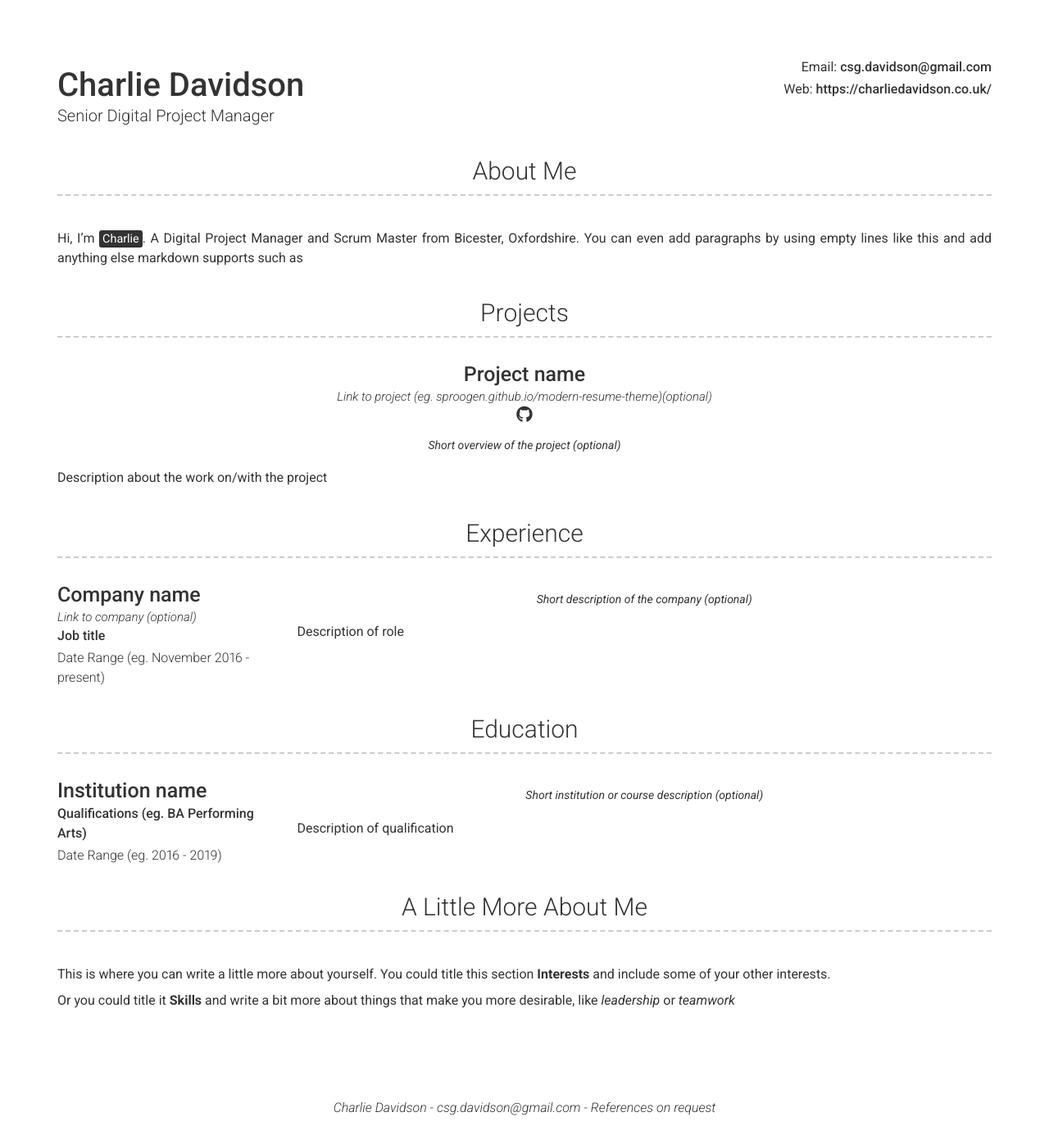
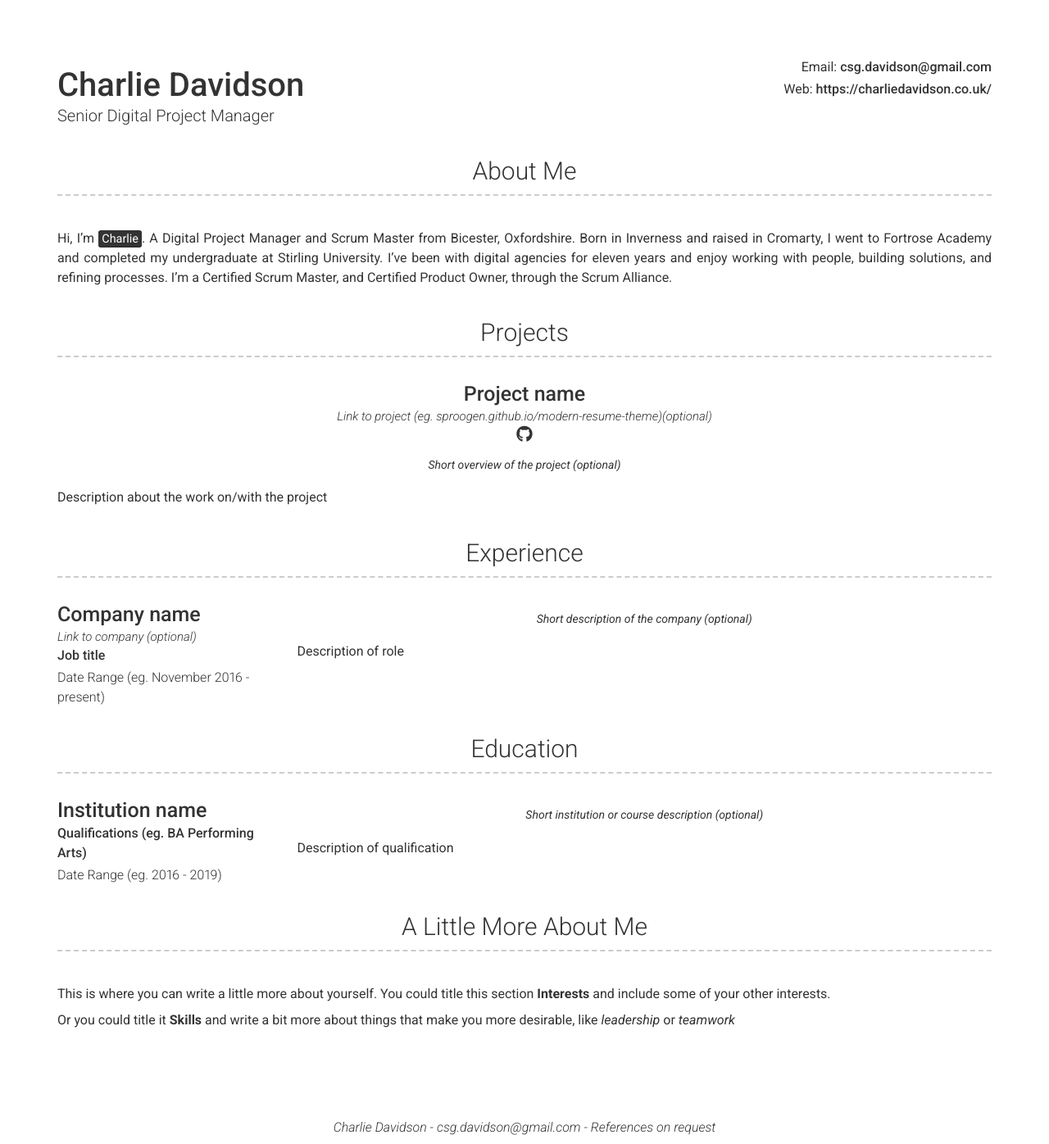
Before and after one commit to csgdavidson/Charlie-Davidson2, a Jekyll site: the page built from index.md, in a window 1280 px wide. Shown: the whole page at 82% size. Built offline with Jekyll 4.4.1, drawn with Linux system fonts in a browser that asks for light colours; nearby versions of some CDN libraries; before the commit the page ends 1372 px from its top, so only the background shows below that.

Commit message:
Update _config.yml

```diff
--- a/_config.yml
+++ b/_config.yml
@@ -24,7 +24,7 @@ darkmode: false
 # about_title: About Me (Use this to override about section title)
 about_content: | # this will include new lines to allow paragraphs
   Hi, I'm <mark>Charlie</mark>. A Digital Project Manager and Scrum Master from Bicester, Oxfordshire.
-  You can even add paragraphs by using empty lines like this and add anything else markdown supports such as
+  Born in Inverness and raised in Cromarty, I went to Fortrose Academy and completed my undergraduate at Stirling University. I've been with digital agencies for eleven years and enjoy working with people, building solutions, and refining processes. I'm a Certified Scrum Master, and Certified Product Owner, through the Scrum Alliance.
 
 # Projects Section
 # projects_title: Projects #(Use this to override about projects section title)
```
